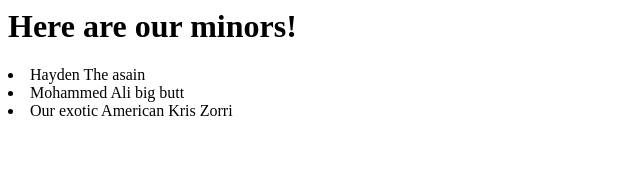
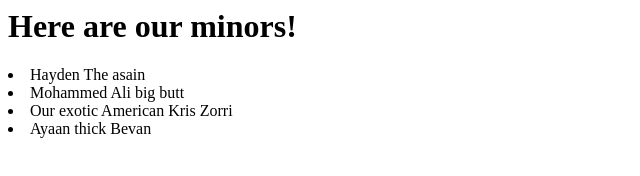
Before and after one commit to FLOPPEE/Best-laptops-in-the-world, a plain HTML site: page index.html in a window 1280 px wide. Shown: the whole page, without its empty margins (0-640 px from the left). Drawn offline with Linux system fonts and the light colour scheme.

Commit message:
Update index.html

```diff
--- a/index.html
+++ b/index.html
@@ -5,6 +5,7 @@
 	<li>Hayden The asain</li>
 	<li>Mohammed Ali big butt</li>
 	<li>Our exotic American Kris Zorri</li>
+	<li>Ayaan thick Bevan</li>
 
 
 
```
